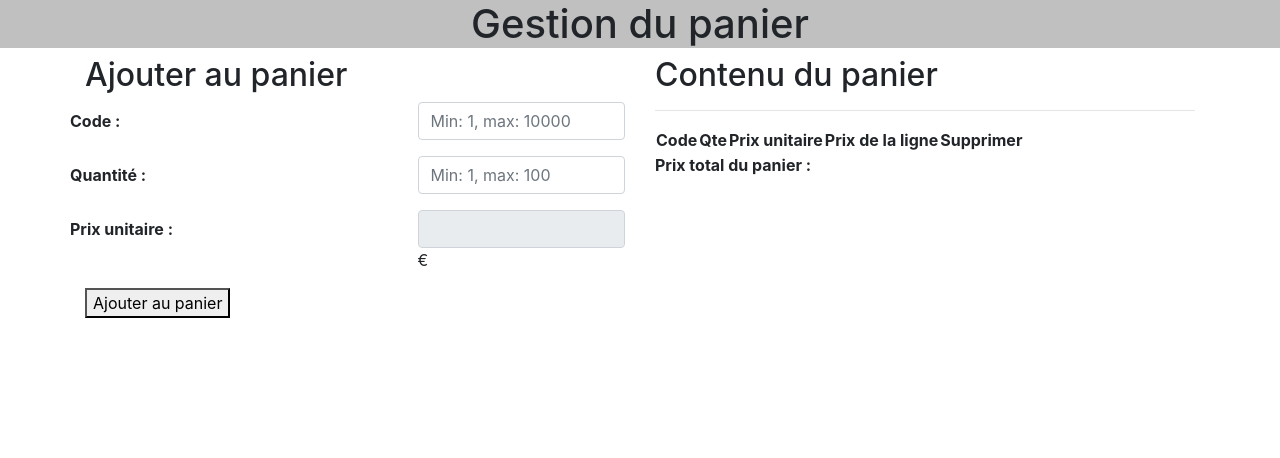
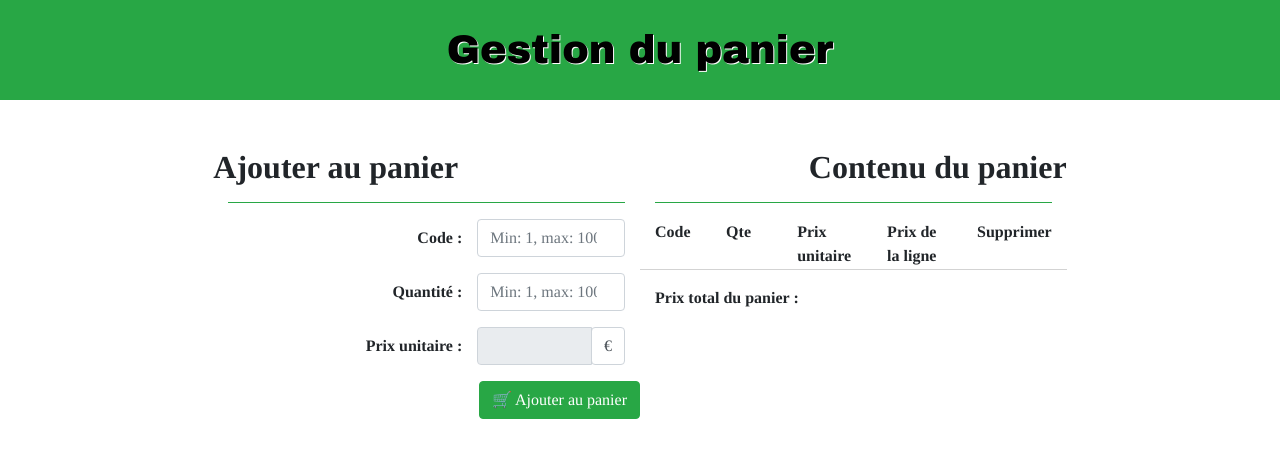
Before and after one commit to francoisbillet/AFPA_Etude_de_cas_JS_Panier, a plain HTML site: page index.html in a window 1280 px wide. Drawn offline with nearby package versions, Linux system fonts and the light colour scheme.

Commit message:
Bootstrap : ajout boutons avc emoji, input append €, alignement des blocs, bannière et police

```diff
--- a/index.html
+++ b/index.html
@@ -13,16 +13,17 @@
     <title>Gestion du panier</title>
   </head>
   <body>
-    <header class="container-fluid" id="banniere">
+    <header id="banniere" class="container-fluid mb-5">
       <h1 class="row justify-content-center">Gestion du panier</h1>
     </header>
 
-    <main class="container">
-      <div class="row">
-        <section class="col-md">
-          <h2>Ajouter au panier</h1>
+    <main class="container-fluid">
+      <div class="row justify-content-center">
+        <section class="col-md-4 mb-3">
+          <h2 class="row justify-content-start bold">Ajouter au panier</h1>
+          <hr />
           <div>
-            <div class="form-group row justify-content-between">
+            <div class="form-group row justify-content-end">
               <label for="code" class="bold col-form-label">Code :</label>
               <div class="col-5">
                 <input class="form-control"
@@ -35,7 +36,7 @@
                 />
               </div>
             </div>
-            <div class="form-group row justify-content-between">
+            <div class="form-group row justify-content-end">
               <label for="quantity" class="bold col-form-label">Quantité :</label>
               <div class="col-5">
                 <input class="form-control"
@@ -48,49 +49,39 @@
                 />
               </div>
             </div>
-            <div class="form-group row justify-content-between">
+            <div class="form-group row justify-content-end">
               <label for="price" class="bold col-form-label">Prix unitaire :</label>
-              <div class="col-5">
-                <input class="form-control" id="price" readonly /> €
+              <div class="col-5 input-group">
+                <input class="form-control" id="price" readonly />
+                  <span class="input-group-append input-group-text">€</span>
               </div>
             </div>
-            <button id="cartButton">Ajouter au panier</button>
+            <div class="row justify-content-end">
+              <button id="cartButton" class="btn btn-success">🛒 Ajouter au panier</button>
+            </div>
           </div>
         </section>
 
-        <section class="col-md">
-          <h2>Contenu du panier</h1>
+        <section class="col-md-4">
+          <h2 class="row justify-content-end bold">Contenu du panier</h1>
           <hr />
-          <table>
+          <table class="container">
             <thead>
-              <tr>
-                <th>Code</th>
-                <th>Qte</th>
-                <th>Prix unitaire</th>
-                <th>Prix de la ligne</th>
-                <th>Supprimer</th>
+              <tr class="row justify-content-start">
+                <th class="col-2">Code</th>
+                <th class="col-2">Qte</th>
+                <th class="col">Prix unitaire</th>
+                <th class="col">Prix de la ligne</th>
+                <th class="col">Supprimer</th>
               </tr>
             </thead>
-
             <tbody id="cart"></tbody>
           </table>
 
-          <p class="bold">Prix total du panier : <span id="sum"></span></p>
+          <p class="bold mt-3">Prix total du panier : <span id="sum"></span></p>
         </section>
       </div>
     </main>
-
-    <!-- <div class="container">
-      <div class="row">
-        <div class="col-sm-8">col-sm-8</div>
-        <div class="col-sm-4">col-sm-4</div>
-      </div>
-      <div class="row">
-        <div class="col-sm">col-sm</div>
-        <div class="col-sm">col-sm</div>
-        <div class="col-sm">col-sm</div>
-      </div>
-    </div> -->
 
     <script src="index.js"></script>
     <script
@@ -103,10 +94,5 @@
       integrity="sha384-wfSDF2E50Y2D1uUdj0O3uMBJnjuUD4Ih7YwaYd1iqfktj0Uod8GCExl3Og8ifwB6"
       crossorigin="anonymous"
     ></script>
-    <!-- <script
-      src="https://cdn.jsdelivr.net/npm/popper.js@1.16.0/dist/umd/popper.min.js"
-      integrity="sha384-Q6E9RHvbIyZFJoft+2mJbHaEWldlvI9IOYy5n3zV9zzTtmI3UksdQRVvoxMfooAo"
-      crossorigin="anonymous"
-    ></script> -->
   </body>
 </html>
--- a/index.js
+++ b/index.js
@@ -95,25 +95,37 @@ cartButtonElt.addEventListener("click", addToCart);
 // ---------------------------------- MODIFICATION DE L'AFFICHAGE ----------------------------------
 
 // Affichage d'une nouvelle ligne dans le tableau représentant le panier
+let count=0;
 const addToTableCart = (code, quantity, priceU, price) => {
   const trElt = document.createElement("tr");
   trElt.setAttribute("id", code);
+  trElt.setAttribute("class", "row pb-2 pt-2")
+  if (count != 0) {
+    trElt.setAttribute("style", "border-top: 1px solid lightgray")
+  }
+  count++;
   const tdCodeElt = document.createElement("td");
   tdCodeElt.innerHTML = code;
+  tdCodeElt.setAttribute("class", "col-2");
   const tdQtyElt = document.createElement("td");
   tdQtyElt.innerHTML = quantity;
+  tdQtyElt.setAttribute("class", "col-2");
   const tdPriceUElt = document.createElement("td");
   tdPriceUElt.innerHTML = priceU;
+  tdPriceUElt.setAttribute("class", "col");
   const tdPriceElt = document.createElement("td");
   tdPriceElt.innerHTML = price;
+  tdPriceElt.setAttribute("class", "col");
   const tdDeleteElt = document.createElement("td");
+  tdDeleteElt.setAttribute("class", "col");
   const deleteBtnElt = document.createElement("button");
-  deleteBtnElt.textContent = "Retirer";
+  deleteBtnElt.textContent = "✖️ Retirer";
   deleteBtnElt.addEventListener("click", function() {
     trElt.remove();
     cart = cart.filter(line => line.code !== code);
     displaySumCart();
   });
+  deleteBtnElt.setAttribute("class", "btn btn-danger");
   tdDeleteElt.appendChild(deleteBtnElt);
   trElt.appendChild(tdCodeElt);
   trElt.appendChild(tdQtyElt);
--- a/style.css
+++ b/style.css
@@ -1,7 +1,31 @@
+body {
+  font-family: Times;
+}
+
 #banniere {
-  background-color: silver;
+  background-color: #28a745;
+  height: 100px;
+}
+
+#banniere h1 {
+  line-height: 100px;
+  font-family: 'Arial Black', Courier, monospace;
+  color: black;
+  text-shadow: 1px 1px white;
 }
 
 .bold {
   font-weight: bold;
 }
+
+.input-group-text {
+  background-color: white;
+}
+
+table thead tr{
+  border-bottom: 1px solid lightgray;
+}
+
+hr {
+  border-color: #28a745;
+}
```
